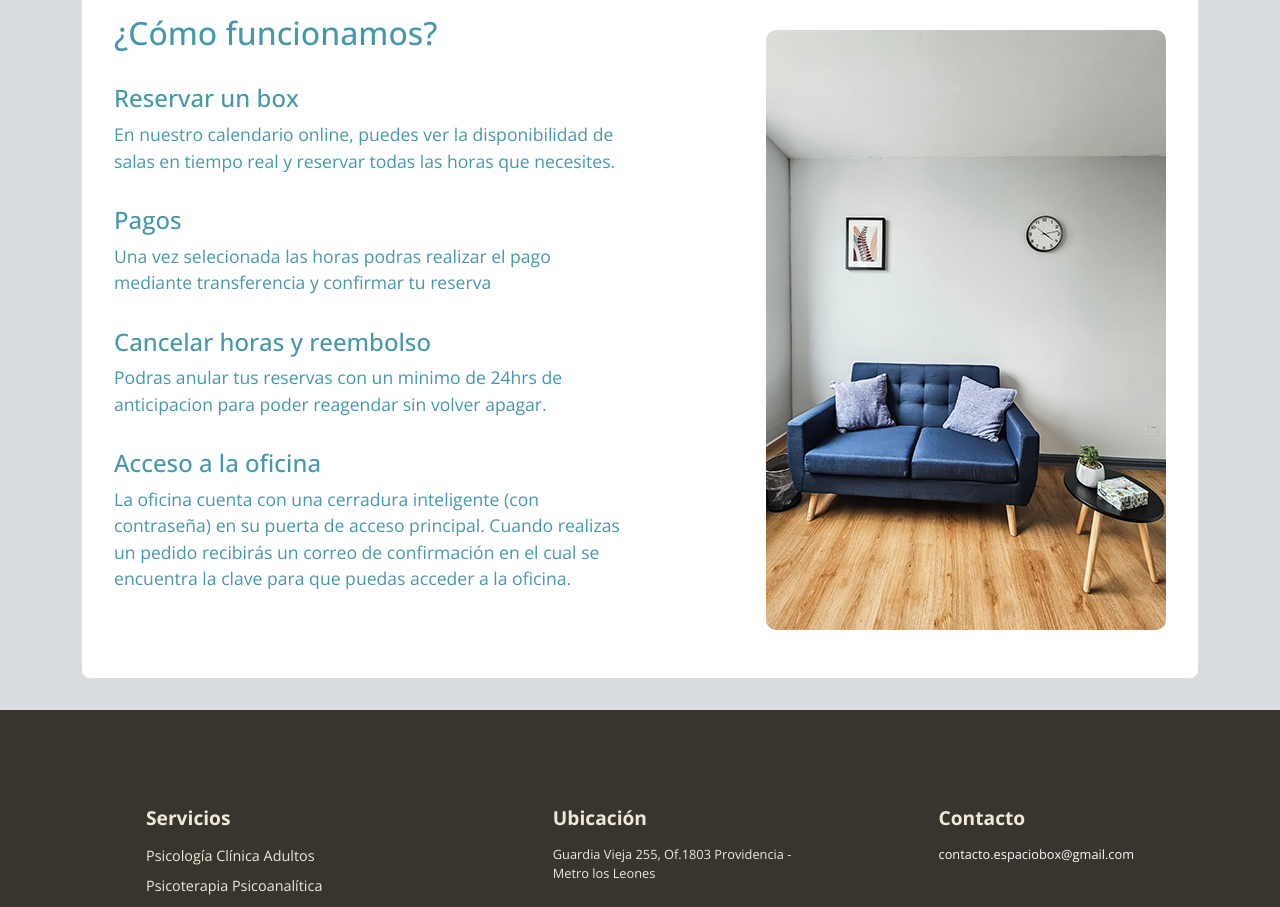
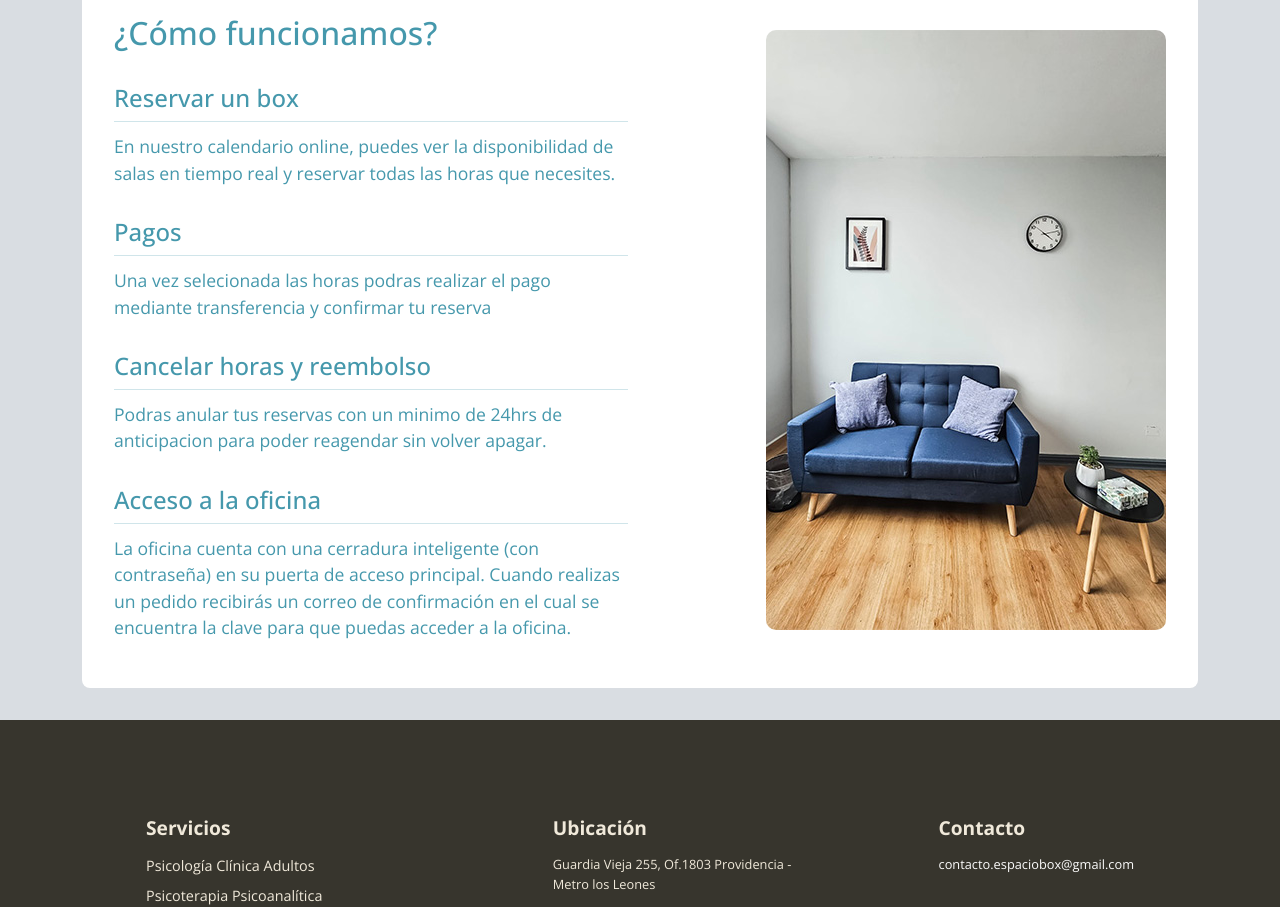
Before and after one commit to ssalinascalibar/espacio-box-noLogin, a React (Vite) app: page / in a window 1280 px wide. Shown: the part 3440-4347 px from the top of the page. Built offline with nearby package versions, Linux system fonts and the light colour scheme.

Commit message:
add hr tag to como funcionamos

```diff
--- a/src/features/home/FeatureSection.jsx
+++ b/src/features/home/FeatureSection.jsx
@@ -15,18 +15,22 @@ export default function FeatureSection() {
         </h2>
         <article>
           <h4>Reservar un box</h4>
+          <hr />
           <p>
             En nuestro calendario online, puedes ver la disponibilidad de salas en tiempo real y reservar todas las horas que necesites.
           </p>
           <h4>Pagos</h4>
+          <hr />
           <p>
             Una vez selecionada las horas podras realizar el pago mediante transferencia y confirmar tu reserva
           </p>
           <h4>Cancelar horas y reembolso</h4>
+          <hr />
           <p>
             Podras anular tus reservas con un minimo de 24hrs de anticipacion para poder reagendar sin volver apagar.
           </p>
           <h4>Acceso a la oficina </h4>
+          <hr />
           <p>
           La oficina cuenta con una cerradura inteligente (con contraseña) en su puerta de acceso principal. Cuando realizas un pedido recibirás un correo de confirmación en el cual se encuentra la clave para que puedas acceder a la oficina.
           </p>
--- a/src/features/home/featureSection.css
+++ b/src/features/home/featureSection.css
@@ -4,6 +4,10 @@
 
 .features-content p {
     padding: 0;
+}
+
+.features-content hr {
+    margin: 0.5rem 0 0.7rem 0;
 }
 
 .image-features {
```
